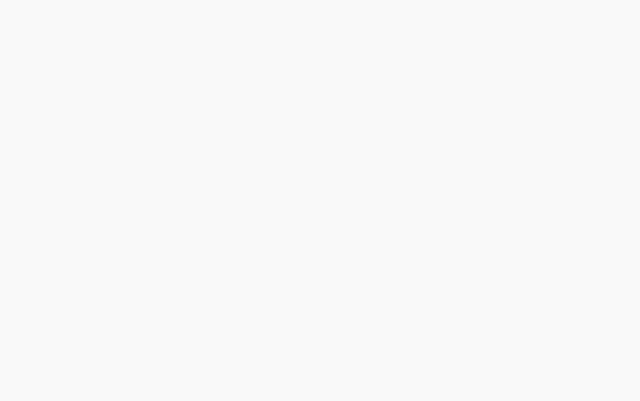
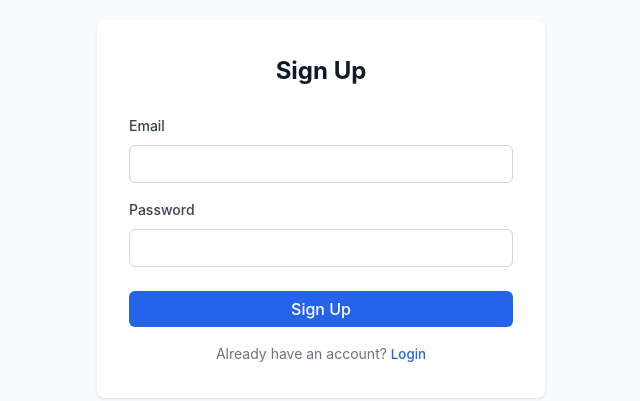
Before and after one commit to im-anuj/coding-platform, a React app in the folder frontend/: page /signup in a window 1280 px wide. Before the commit this address had no page. Shown: the part 191-592 px from the top of the page, without its empty margins (319-959 px from the left). Built offline with nearby package versions, Linux system fonts and the light colour scheme; the HTML template or start-up script is replaced by a standard one.

Commit message:
Add Sign up Page

```diff
--- a/frontend/src/App.jsx
+++ b/frontend/src/App.jsx
@@ -1,5 +1,6 @@
 import { BrowserRouter as Router, Routes, Route } from 'react-router-dom';
 import LoginPage from './pages/LoginPage';
+import SignupPage from './pages/SignupPage';
 import './App.css';
 
 function App() {
@@ -8,6 +9,7 @@ function App() {
       <Routes>
         {/* Public Routes */}
         <Route path="/login" element={<LoginPage />} />
+        <Route path="/signup" element={<SignupPage />} />
       </Routes>
     </Router>
   );
--- /dev/null
+++ b/frontend/src/pages/SignupPage.jsx
@@ -0,0 +1,84 @@
+import { useState, useEffect } from 'react';
+import { useNavigate } from 'react-router-dom';
+import { API_BASE } from '../config';
+import '../styles/SignupPage.css';
+
+export default function SignupPage() {
+  const [email, setEmail] = useState('');
+  const [password, setPassword] = useState('');
+  const [error, setError] = useState('');
+  const navigate = useNavigate();
+
+  // Redirect if already logged in
+  useEffect(() => {
+    const token = localStorage.getItem('authorization');
+    if (token) {
+      navigate('/questions');
+    }
+  }, [navigate]);
+
+  const handleSubmit = async () => {
+    setError('');
+    try {
+      const res = await fetch(`${API_BASE}/signup`, {
+        method: 'POST',
+        headers: { 'Content-Type': 'application/json' },
+        body: JSON.stringify({ email, password })
+      });
+      if (res.ok) {
+        navigate('/login');
+      } else {
+        const data = await res.json();
+        setError(data.message || 'Signup failed');
+      }
+    } catch (err) {
+      setError('Network error');
+    }
+  };
+
+  const handleKeyPress = (e) => {
+    if (e.key === 'Enter') {
+      handleSubmit();
+    }
+  };
+
+  return (
+    <div className="signup-container">
+      <div className="signup-card">
+        <h1 className="signup-title">Sign Up</h1>
+        {error && <div className="signup-error">{error}</div>}
+        <div>
+          <div className="signup-form-group">
+            <label className="signup-label">Email</label>
+            <input
+              type="email"
+              value={email}
+              onChange={(e) => setEmail(e.target.value)}
+              onKeyDown={handleKeyPress}
+              className="signup-input"
+            />
+          </div>
+          <div className="signup-form-group">
+            <label className="signup-label">Password</label>
+            <input
+              type="password"
+              value={password}
+              onChange={(e) => setPassword(e.target.value)}
+              onKeyDown={handleKeyPress}
+              className="signup-input"
+            />
+          </div>
+          <button onClick={handleSubmit} className="signup-button">
+            Sign Up
+          </button>
+        </div>
+        <p className="signup-switch">
+          Already have an account?{' '}
+          <button onClick={() => navigate('/login')} className="signup-link">
+            Login
+          </button>
+        </p>
+      </div>
+    </div>
+  );
+}
--- /dev/null
+++ b/frontend/src/styles/SignupPage.css
@@ -0,0 +1,101 @@
+.signup-container {
+  min-height: 100vh;
+  display: flex;
+  align-items: center;
+  justify-content: center;
+  padding: 1rem;
+  background-color: #f9fafb;
+}
+
+.signup-card {
+  background: white;
+  padding: 2rem;
+  border-radius: 0.5rem;
+  box-shadow: 0 1px 3px rgba(0, 0, 0, 0.1);
+  width: 100%;
+  max-width: 28rem;
+}
+
+.signup-title {
+  font-size: 1.5rem;
+  font-weight: bold;
+  margin-bottom: 1.5rem;
+  text-align: center;
+  color: #111827;
+}
+
+.signup-error {
+  background-color: #fee2e2;
+  color: #991b1b;
+  padding: 0.75rem;
+  border-radius: 0.375rem;
+  margin-bottom: 1rem;
+  font-size: 0.875rem;
+}
+
+.signup-form-group {
+  margin-bottom: 1rem;
+}
+
+.signup-form-group:last-of-type {
+  margin-bottom: 1.5rem;
+}
+
+.signup-label {
+  display: block;
+  font-size: 0.875rem;
+  font-weight: 500;
+  margin-bottom: 0.5rem;
+  color: #374151;
+}
+
+.signup-input {
+  width: 100%;
+  border: 1px solid #d1d5db;
+  border-radius: 0.375rem;
+  padding: 0.5rem 0.75rem;
+  font-size: 1rem;
+  transition: border-color 0.2s, box-shadow 0.2s;
+}
+
+.signup-input:focus {
+  outline: none;
+  border-color: #3b82f6;
+  box-shadow: 0 0 0 3px rgba(59, 130, 246, 0.1);
+}
+
+.signup-button {
+  width: 100%;
+  background-color: #2563eb;
+  color: white;
+  padding: 0.5rem;
+  border-radius: 0.375rem;
+  font-weight: 500;
+  font-size: 1rem;
+  transition: background-color 0.2s;
+}
+
+.signup-button:hover {
+  background-color: #1d4ed8;
+}
+
+.signup-button:active {
+  background-color: #1e40af;
+}
+
+.signup-switch {
+  margin-top: 1rem;
+  text-align: center;
+  font-size: 0.875rem;
+  color: #6b7280;
+}
+
+.signup-link {
+  color: #2563eb;
+  text-decoration: none;
+  font-weight: 500;
+}
+
+.signup-link:hover {
+  text-decoration: underline;
+}
```
Also changed, not shown: 1 other file (tests, documents, lock files or other folders).
